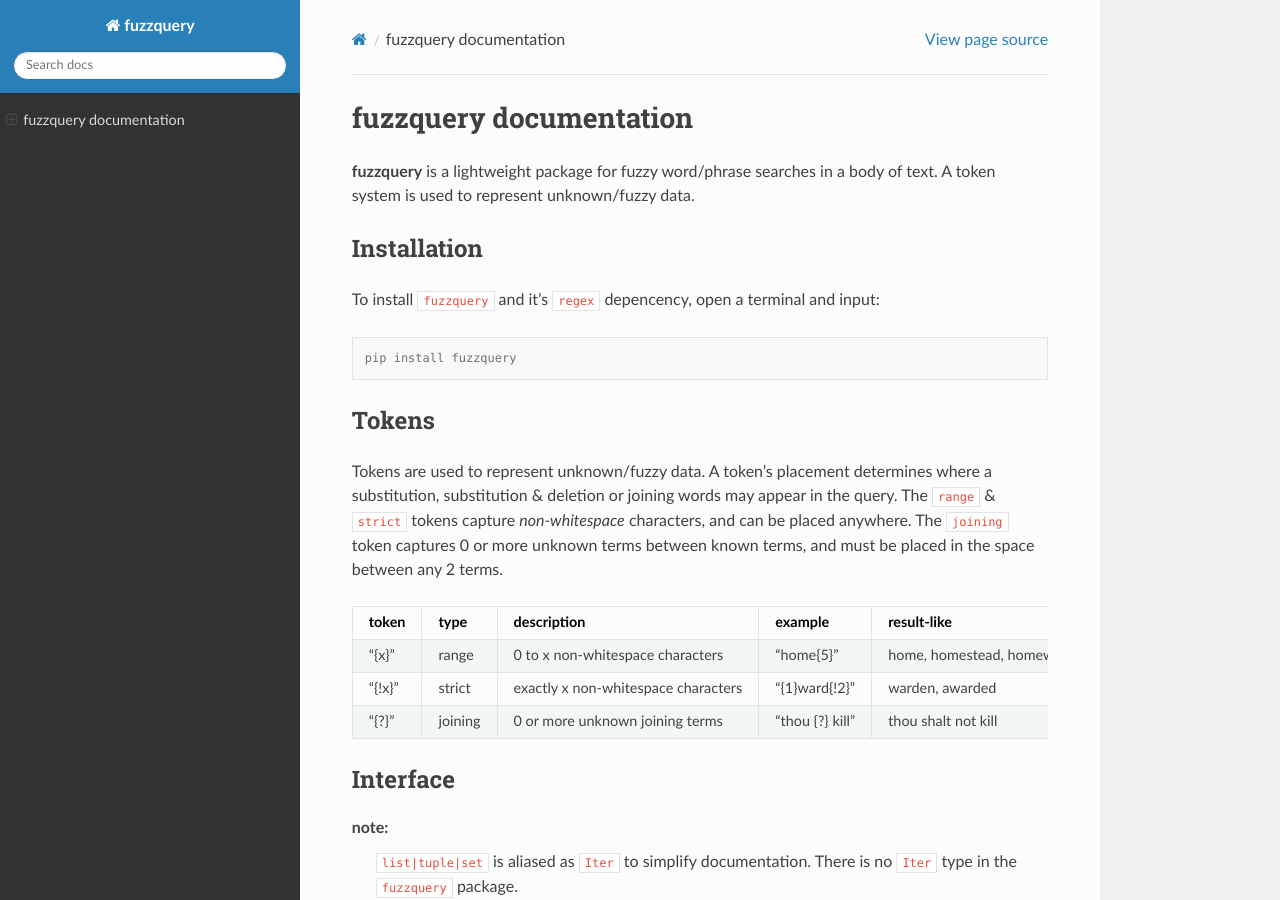
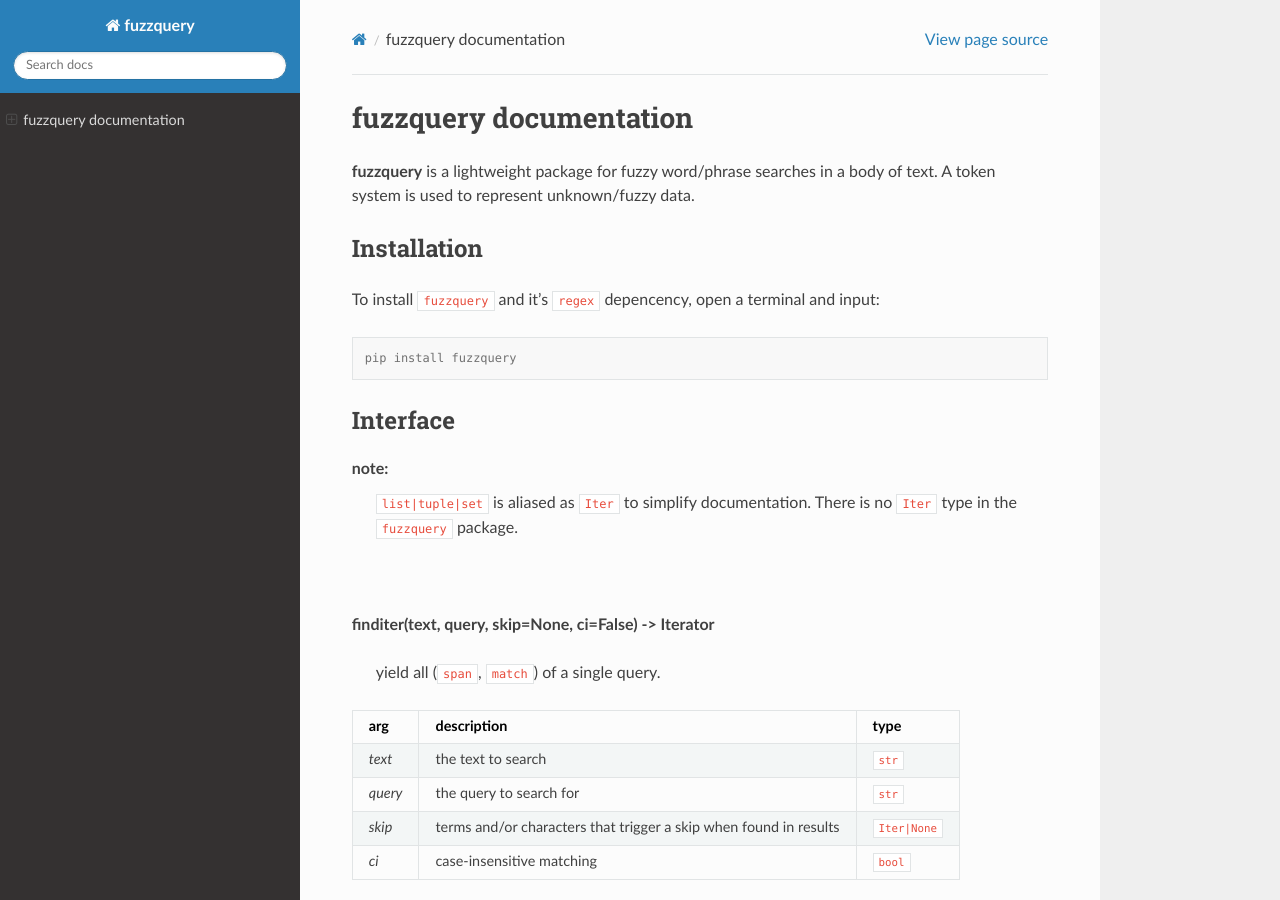
Before and after one commit to OneMadGypsy/fuzzquery, a Sphinx documentation site: the page built from docs/source/index.rst, in a window 1280 px wide and 900 px high. Built offline with Sphinx 7.4.7 and the Read the Docs theme 2.0.0, drawn with Linux system fonts in a browser that asks for light colours.

Commit message:
Update index.rst

```diff
--- a/docs/source/index.rst
+++ b/docs/source/index.rst
@@ -11,24 +11,6 @@ To install ``fuzzquery`` and it's ``regex`` depencency, open a terminal and inpu
 .. code-block:: console
 
   pip install fuzzquery
-
-
-Tokens
-------
-
-Tokens are used to represent unknown/fuzzy data. A token's placement determines where a substitution, substitution & deletion or joining words may appear in the query.
-The ``range`` & ``strict`` tokens capture `non-whitespace` characters, and can be placed anywhere.
-The ``joining`` token captures 0 or more unknown terms between known terms, and must be placed in the space between any 2 terms.
-
-+--------+---------+---------------------------------------+------------------+--------------------------------+
-| token  | type    | description                           | example          | result-like                    |
-+========+=========+=======================================+==================+================================+
-| "{x}"  | range   | 0 to x non-whitespace characters      | "home{5}"        | home, homestead, homeward      |
-+--------+---------+---------------------------------------+------------------+--------------------------------+
-| "{!x}" | strict  | exactly x non-whitespace characters   | "{1}ward{!2}"    | warden, awarded                |
-+--------+---------+---------------------------------------+------------------+--------------------------------+
-| "{?}"  | joining | 0 or more unknown joining terms       | "thou {?} kill"  | thou shalt not kill            |
-+--------+---------+---------------------------------------+------------------+--------------------------------+
 
 .. _interface:
 
```
